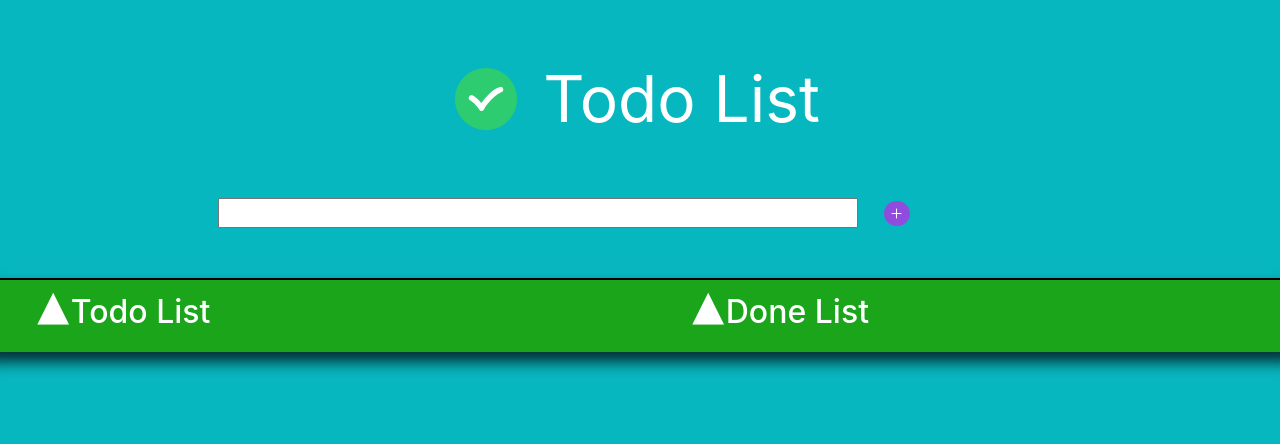
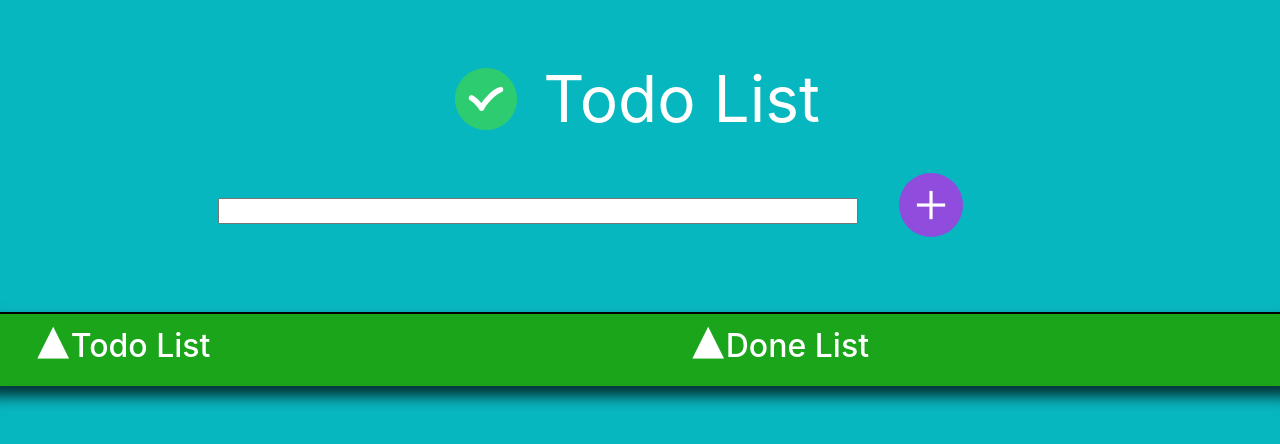
Before and after one commit to GreenNeptune/Todo-list, a React (Create React App) app: page / in a window 1280 px wide. Shown: the top 444 px of the page. Built offline with nearby package versions, Linux system fonts and the light colour scheme.

Commit message:
style the add item

```diff
--- a/src/component/AddItem/AddItem.jsx
+++ b/src/component/AddItem/AddItem.jsx
@@ -23,14 +23,18 @@ class AddItem extends Component {
     }
     render() {
         return (
-            <div className="row add-item">
-                <div className="d-flex align-items-center col-8 offset-2">
+            <div className="row container-add-item">
+                <div className="col-6 offset-2">
                     <div>
-                        <input className="add-item-input" type="text" maxength="115" onChange={this.handleChange} />
+                        <input className="add-item-input" type="text" maxlength="65" onChange={this.handleChange} />
                     </div>
+
+                </div>
+                <div className="col-2">
                     <div className="add-item-logo-container" onClick={this.handleSubmit}>
                         <div className="add-item-logo"></div>
                     </div>
+
                 </div>
 
             </div>
--- a/src/component/AddItem/addItem.css
+++ b/src/component/AddItem/addItem.css
@@ -1,26 +1,44 @@
+.container-add-item {
+    height: 5vw;
+}
+
 .add-item-input {
     width: 50vw;
+    height: 2vw;
+    max-height: 2vw;
 }
 
 .add-item-logo-container {
-    width: 2vw;
-    height: 2vw;
+    position: relative;
+    bottom: 2vw;
+    width: 4vw;
+    height: 4vw;
     margin-left: 2vw;
-    padding: 1vw;
+    padding: 2.5vw;
     background-color: #904cdc;
-    border: 0.2עvw solid white;
+
     border-radius: 50%;
 
 }
 
 .add-item-logo {
     position: relative;
-    bottom: 0.5vw;
-    right: 0.5vw;
-    width: 1vw;
-    height: 1vw;
+    width: 3vw;
+    height: 3vw;
+    top: -1.5vw;
+    left: -1.5vw;
     background-image: url("../../img/activities_svg/white-plus-sign.png");
     background-size: contain;
     background-position: center;
     background-repeat: no-repeat;
 }
+
+
+.add-item-logo-container:hover {
+    -webkit-box-shadow: 0px 0px 30px 0px rgba(0,0,0,0.75);
+    -moz-box-shadow: 0px 0px 30px 0px rgba(0,0,0,0.75);
+    box-shadow: 0px 0px 30px 0px rgba(0,0,0,0.75);
+    background-color: #631fb1;
+    transition: all 0.2s ease-in 0s;
+
+}
--- a/src/component/Lists/lists.css
+++ b/src/component/Lists/lists.css
@@ -15,7 +15,7 @@
     .list-group {
         width: 46vw;
         margin-top: 1%;
-        height: 20vh;
+        height: 20vw;
     }
 
     .background-green {
```
